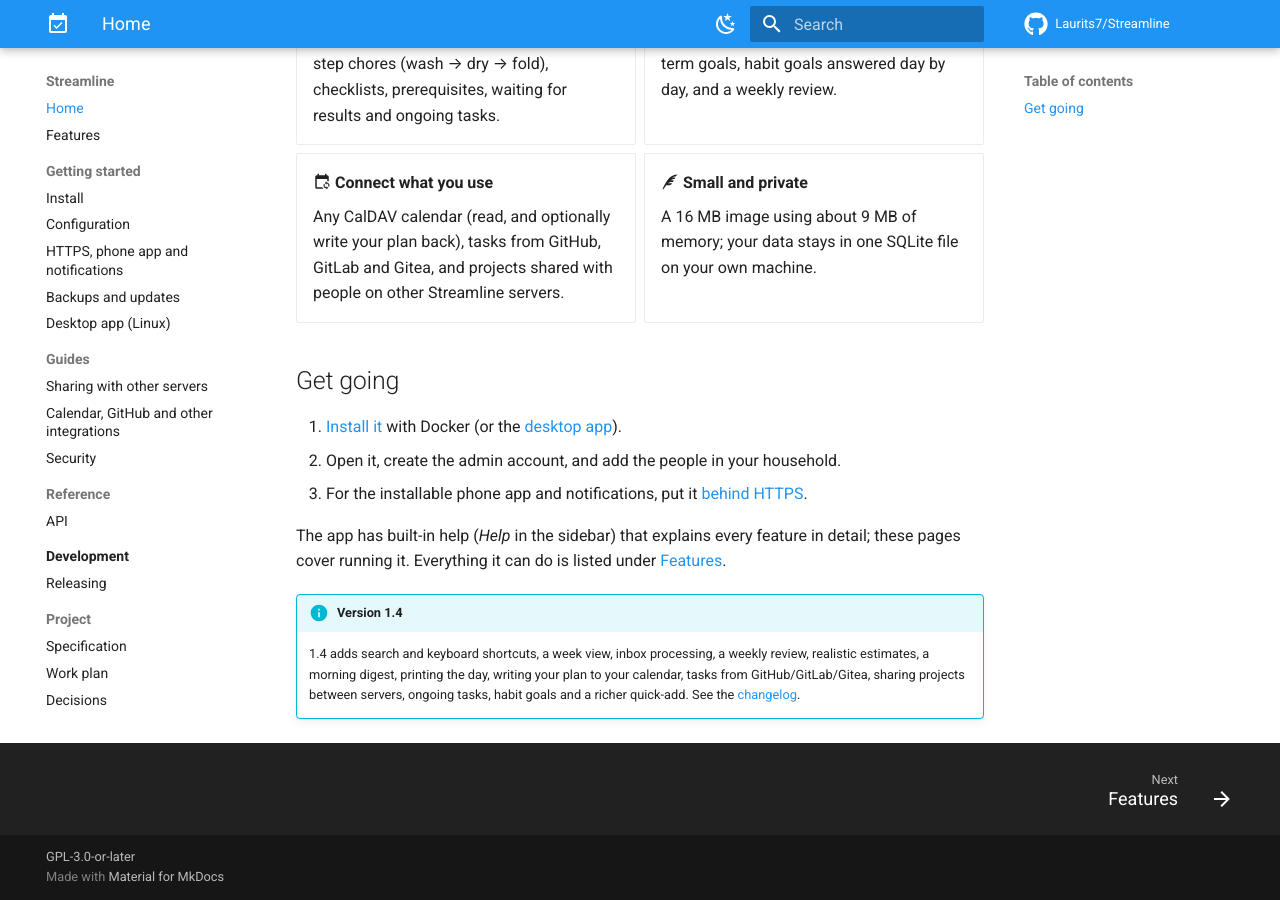
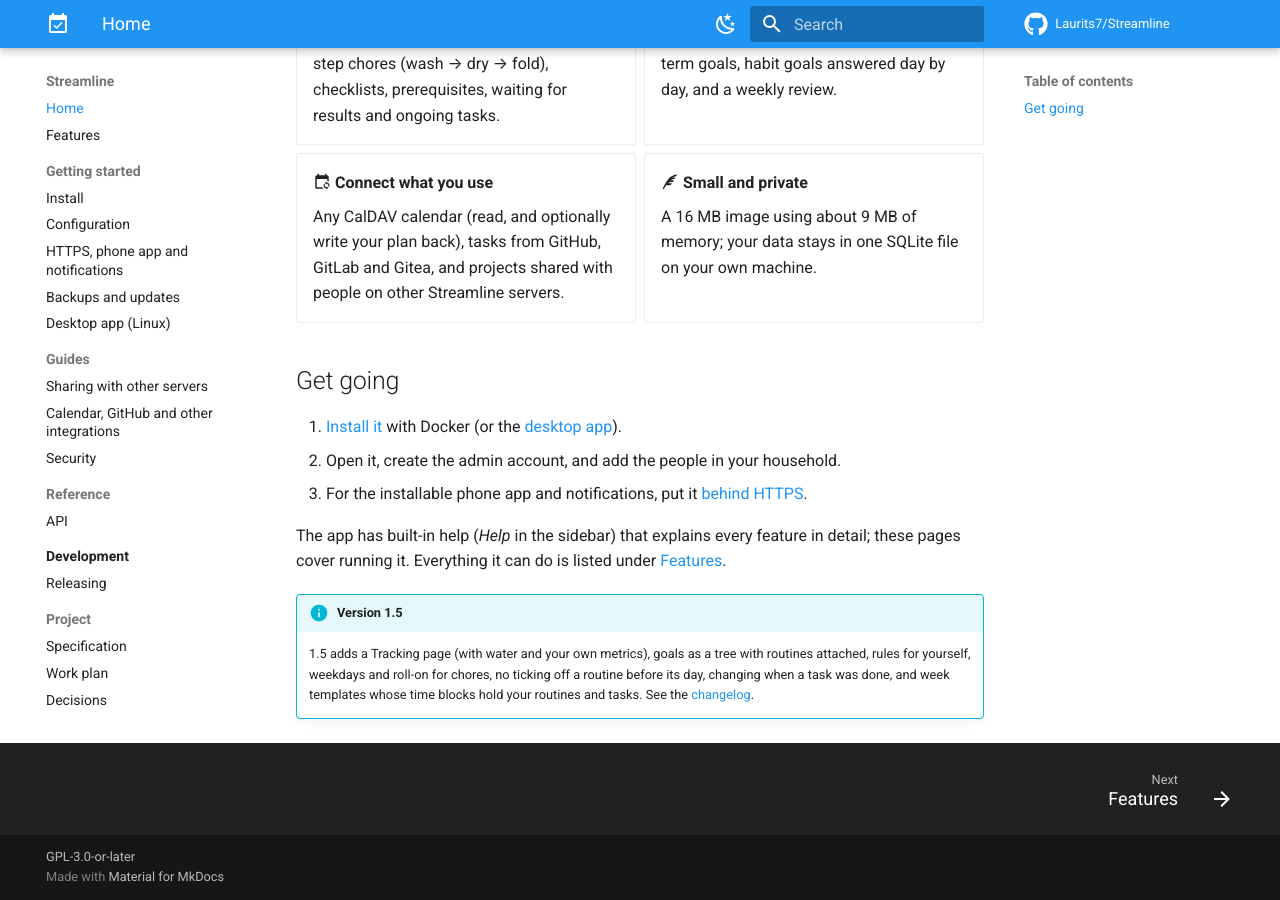
Before and after one commit to Laurits7/Streamline, an MkDocs documentation site: the page built from docs/index.md, in a window 1280 px wide and 900 px high, scrolled down 996 px. Built offline with MkDocs 1.6.1 and Material for MkDocs 9.7.7, drawn with Linux system fonts in a browser that asks for light colours; comment, search, counter and statistics services are not loaded.

Commit message:
Release 1.5.0
Co-Authored-By: Claude Opus 5.5 <noreply@anthropic.com>

```diff
--- a/Cargo.toml
+++ b/Cargo.toml
@@ -5,7 +5,7 @@ members = ["crates/domain", "crates/server"]
 exclude = ["crates/desktop"]
 
 [workspace.package]
-version = "1.4.0"
+version = "1.5.0"
 edition = "2024"
 license = "GPL-3.0-or-later"
 
--- a/docs/index.md
+++ b/docs/index.md
@@ -51,8 +51,8 @@ More screenshots are on the [Features](features.md#screenshots) page.
 The app has built-in help (*Help* in the sidebar) that explains every feature in detail;
 these pages cover running it. Everything it can do is listed under [Features](features.md).
 
-!!! info "Version 1.4"
-    1.4 adds search and keyboard shortcuts, a week view, inbox processing, a weekly review,
-    realistic estimates, a morning digest, printing the day, writing your plan to your
-    calendar, tasks from GitHub/GitLab/Gitea, sharing projects between servers, ongoing tasks,
-    habit goals and a richer quick-add. See the [changelog](changelog.md).
+!!! info "Version 1.5"
+    1.5 adds a Tracking page (with water and your own metrics), goals as a tree with routines
+    attached, rules for yourself, weekdays and roll-on for chores, no ticking off a routine
+    before its day, changing when a task was done, and week templates whose time blocks hold
+    your routines and tasks. See the [changelog](changelog.md).
```
Also changed, not shown: CHANGELOG.md (+5 -1 lines), docs/getting-started/backups-and-updates.md (+1 -1 lines), docs/getting-started/install.md (+2 -2 lines), 5 other files.
